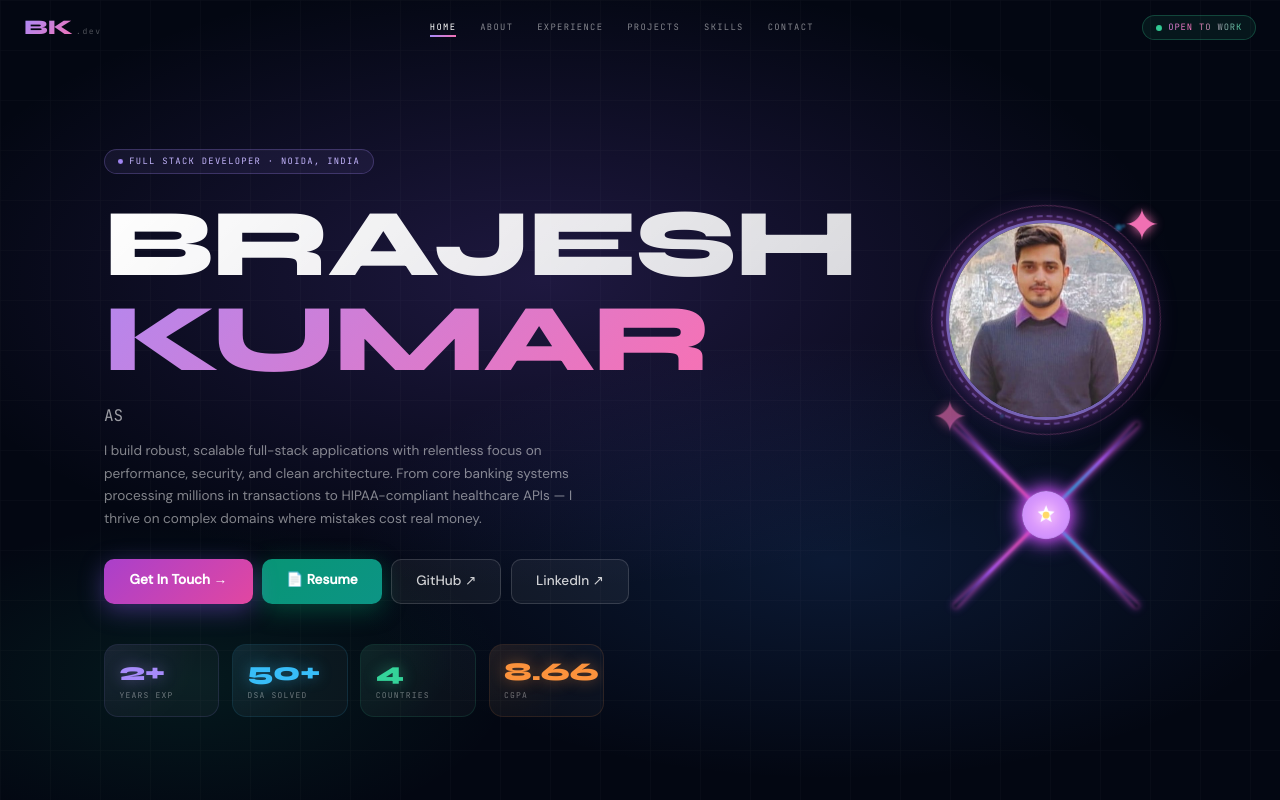
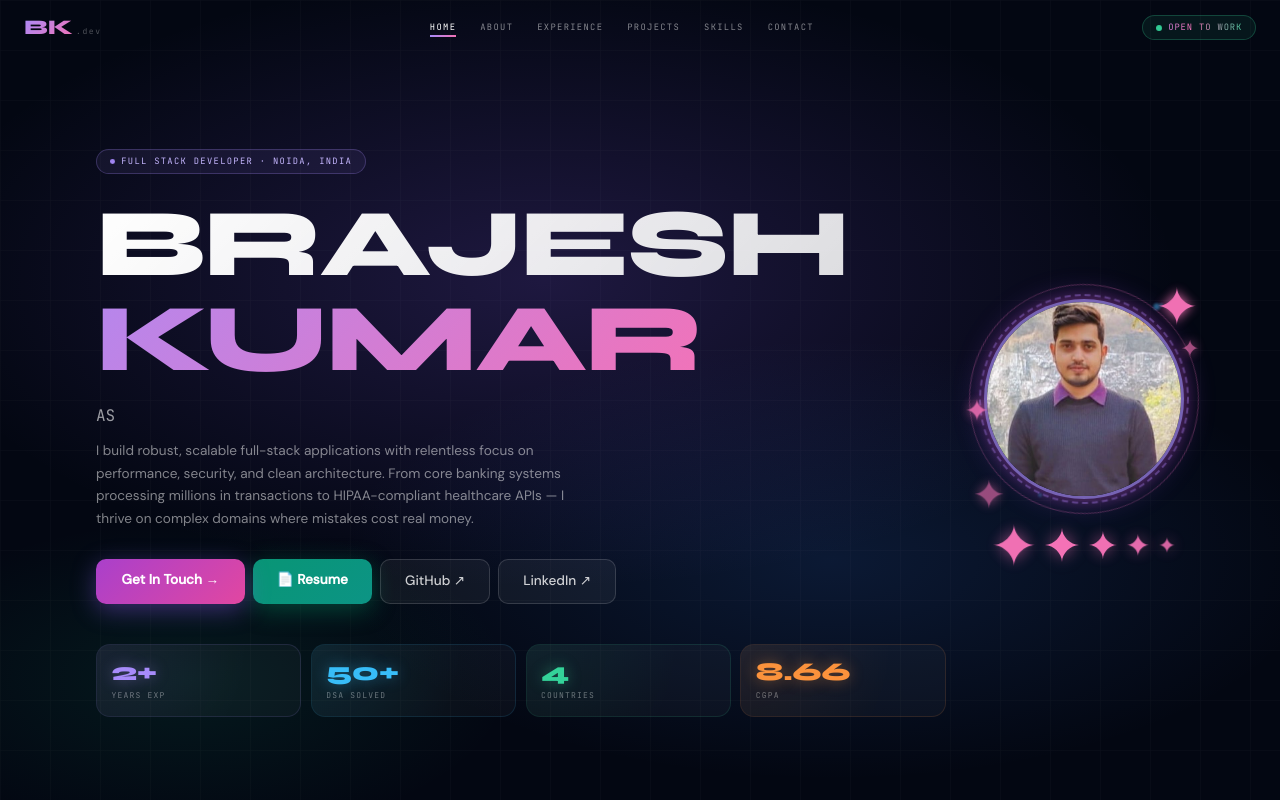
Before and after one commit to OUT6578/BrijeshKumarPortfolio, a React (Vite) app: page / in a window 1280 px wide. Shown: the top 800 px of the page. Built offline with nearby package versions, Linux system fonts and the light colour scheme.

Commit message:
Changes By Desvesh

```diff
--- a/src/App.tsx
+++ b/src/App.tsx
@@ -1256,16 +1256,52 @@ const GlobalStyles = () => (
       animation: particleDrift 8s linear infinite;
     }
 
+    /* Flower Decoration Styles */
+    .flower-item {
+      position: relative;
+      animation: pulse 3s ease-in-out infinite;
+      filter: drop-shadow(0 0 8px rgba(244, 114, 182, 0.6));
+    }
+
     @media (max-width: 1024px) {
-      .hero-grid { grid-template-columns: 1fr !important; text-align: center; gap: 1.5rem !important; }
-      .hero-image-container { margin: 0 auto; }
-      .x-lines-wrapper { margin: -30px auto 0 auto; }
+      .hero-grid { grid-template-columns: 1fr !important; text-align: center; gap: 2rem !important; }
+      .hero-image-container { margin: 0 auto; order: -1; }
+      .flower-decoration-container { margin-top: 15px !important; }
     }
     @media (max-width: 768px) {
-      .photo-frame { width: 160px; height: 160px; }
-      .x-lines-wrapper { width: 220px; height: 220px; margin: -25px auto 0 auto; }
-      .center-element { width: 40px; height: 40px; }
-      .flower-svg-icon { width: 24px; height: 24px; }
+      .photo-frame { width: 160px !important; height: 160px !important; }
+      .hero-grid { gap: 1.5rem !important; padding: 2rem 1rem !important; grid-template-columns: 1fr !important; }
+      .nav-links-desktop { display: none !important; }
+      section { padding: 3rem 1rem !important; }
+      h1 { font-size: clamp(1.8rem, 7vw, 5rem) !important; }
+      h2 { font-size: clamp(1.2rem, 5vw, 2rem) !important; }
+      h3 { font-size: clamp(1rem, 4vw, 1.5rem) !important; }
+      .mono { font-size: 0.6rem !important; }
+    }
+    @media (max-width: 640px) {
+      .photo-frame { width: 140px !important; height: 140px !important; }
+      .hero-grid { padding: 1.5rem 0.75rem !important; gap: 1.2rem !important; }
+      section { padding: 2.5rem 0.75rem !important; }
+      h1 { font-size: clamp(1.5rem, 6vw, 4rem) !important; word-break: break-word; }
+      h2 { font-size: clamp(1rem, 4vw, 1.5rem) !important; }
+      .syne { font-size: clamp(1rem, 3vw, 1.5rem) !important; }
+      .mono { font-size: 0.55rem !important; }
+      .text-shimmer { font-size: 0.9rem !important; }
+      [style*="display: grid"] { gap: 0.75rem !important; }
+      [style*="display: flex"] { gap: 0.5rem !important; }
+      .reveal, .reveal-l, .reveal-r { animation: none !important; opacity: 1 !important; transform: none !important; }
+    }
+    @media (max-width: 480px) {
+      .photo-frame { width: 120px !important; height: 120px !important; }
+      .hero-grid { padding: 1rem 0.5rem !important; }
+      section { padding: 2rem 0.5rem !important; }
+      h1 { font-size: clamp(1.3rem, 5vw, 3rem) !important; }
+      h2 { font-size: clamp(0.9rem, 3vw, 1.2rem) !important; }
+      h3 { font-size: clamp(0.85rem, 3vw, 1rem) !important; }
+      .mono { font-size: 0.5rem !important; }
+      a, button { font-size: 0.7rem !important; padding: 0.5rem 0.75rem !important; }
+      [style*="maxWidth"] { max-width: 100% !important; }
+      p { font-size: 0.8rem !important; }
     }
   `}</style>
 );
@@ -1601,16 +1637,34 @@ const ImageFrame = () => (
         }}
       />
     </div>
-    <div className="deco-flower" style={{ top: -12, right: -12, position: "absolute" }}>
-      <svg viewBox="0 0 100 100" width="32" height="32">
-        <path d="M50 0 C 50 25 75 50 100 50 C 75 50 50 75 50 100 C 50 75 25 50 0 50 C 25 50 50 25 50 0" fill="#f472b6" />
-      </svg>
-    </div>
-    <div className="deco-flower" style={{ bottom: -12, left: -12, position: "absolute", animationDelay: "1.5s", opacity: 0.4 }}>
-      <svg viewBox="0 0 100 100" width="32" height="32">
-        <path d="M50 0 C 50 25 75 50 100 50 C 75 50 50 75 50 100 C 50 75 25 50 0 50 C 25 50 50 25 50 0" fill="#f472b6" />
-      </svg>
-    </div>
+    {/* Flower Border Design */}
+    {[
+      { top: -12, right: -12, size: 38, delay: "0s", op: 0.8 },
+      { bottom: -10, left: -10, size: 30, delay: "1.5s", op: 0.6 },
+      { top: "50%", left: -18, size: 22, delay: "0.8s", op: 0.5 },
+      { top: "20%", right: -15, size: 18, delay: "2.1s", op: 0.4 },
+    ].map((f, i) => (
+      <div
+        key={i}
+        className="deco-flower"
+        style={{
+          position: "absolute",
+          top: f.top,
+          right: f.right,
+          bottom: f.bottom,
+          left: f.left,
+          width: f.size,
+          height: f.size,
+          opacity: f.op,
+          animationDelay: f.delay,
+          transform: f.top === "50%" ? "translateY(-50%)" : "none"
+        }}
+      >
+        <svg viewBox="0 0 100 100" width={f.size} height={f.size}>
+          <path d="M50 0 C 50 25 75 50 100 50 C 75 50 50 75 50 100 C 50 75 25 50 0 50 C 25 50 50 25 50 0" fill="#f472b6" />
+        </svg>
+      </div>
+    ))}
     {PARTICLE_POSITIONS.map((p, i) => (
       <div
         key={i}
@@ -1628,16 +1682,15 @@ const ImageFrame = () => (
   </div>
 );
 
-const DecorativeXLines = () => (
-  <div className="x-lines-wrapper">
-    <div className="x-line x-line-right" />
-    <div className="x-line x-line-left" />
-    <div className="center-element">
-      <svg className="flower-svg-icon" viewBox="0 0 100 100" fill="white">
-        <path d="M50 15 L58 35 L80 38 L64 52 L70 75 L50 63 L30 75 L36 52 L20 38 L42 35 L50 15Z" />
-        <circle cx="50" cy="50" r="12" fill="#ffd966" />
-      </svg>
-    </div>
+const FlowerDecoration = () => (
+  <div className="flower-decoration-container" style={{ display: "flex", gap: "10px", alignItems: "center", justifyContent: "center", marginTop: "25px", zIndex: 10, position: "relative" }}>
+    {[42, 34, 28, 22, 16].map((size, i) => (
+      <div key={i} className="flower-item" style={{ width: size, height: size, animationDelay: `${i * 0.2}s` }}>
+        <svg viewBox="0 0 100 100" width={size} height={size}>
+          <path d="M50 0 C 50 25 75 50 100 50 C 75 50 50 75 50 100 C 50 75 25 50 0 50 C 25 50 50 25 50 0" fill="#f472b6" />
+        </svg>
+      </div>
+    ))}
   </div>
 );
 
@@ -1663,8 +1716,8 @@ function Hero() {
       <div style={{ position: "absolute", inset: 0, opacity: .03, backgroundImage: "linear-gradient(rgba(255,255,255,.6) 1px,transparent 1px),linear-gradient(90deg,rgba(255,255,255,.6) 1px,transparent 1px)", backgroundSize: "50px 50px" }} />
 
       <div style={{
-        position: "relative", zIndex: 5, maxWidth: "70rem", margin: "0 auto", padding: "2rem 1.5rem", width: "100%",
-        display: "grid", gridTemplateColumns: "1fr auto", gap: "2.5rem", alignItems: "center"
+        position: "relative", zIndex: 5, maxWidth: "70rem", margin: "0 auto", padding: "2rem 1rem", width: "100%",
+        display: "grid", gridTemplateColumns: "1fr auto", gap: "clamp(1rem, 3vw, 2.5rem)", alignItems: "center"
       }} className="hero-grid">
         <div style={{ animation: "fadeUp .7s .3s cubic-bezier(.16,1,.3,1) both" }}>
           <div style={{ display: "inline-flex", alignItems: "center", gap: ".4rem", padding: ".3rem 0.8rem", borderRadius: 99, background: "rgba(167,139,250,.08)", border: "1px solid rgba(167,139,250,.25)", marginBottom: "1.5rem", animation: "fadeUp .6s .2s cubic-bezier(.16,1,.3,1) both" }}>
@@ -1676,8 +1729,8 @@ function Hero() {
             {DATA.name.map((word, wi) => (
               <div key={wi} style={{ overflow: "visible", paddingBottom: "0.25rem" }}>
                 <h1 className="syne" style={{
-                  fontSize: "clamp(2.5rem,8vw,6rem)", fontWeight: 800, lineHeight: .95,
-                  letterSpacing: "-0.02em",
+                  fontSize: "clamp(1.8rem,8vw,6rem)", fontWeight: 800, lineHeight: .95,
+                  letterSpacing: "-0.02em", wordBreak: "break-word",
                   background: wi === 0
                     ? "linear-gradient(135deg,#fff 0%,rgba(255,255,255,.7) 100%)"
                     : "linear-gradient(135deg,#a78bfa,#f472b6,#38bdf8)",
@@ -1701,7 +1754,7 @@ function Hero() {
             {DATA.about}
           </p>
 
-          <div style={{ display: "flex", gap: ".6rem", flexWrap: "wrap", marginBottom: "2.5rem", animation: "fadeUp .7s 1.4s cubic-bezier(.16,1,.3,1) both" }}>
+          <div style={{ display: "flex", gap: "0.5rem", flexWrap: "wrap", marginBottom: "2.5rem", animation: "fadeUp .7s 1.4s cubic-bezier(.16,1,.3,1) both" }}>
             <a href={`mailto:${DATA.email}`} className="btn-ripple" style={{
               display: "inline-block", padding: ".7rem 1.6rem", borderRadius: 10,
               background: "linear-gradient(135deg,#7c3aed,#ec4899)",
@@ -1737,7 +1790,7 @@ function Hero() {
             ))}
           </div>
 
-          <div style={{ display: "grid", gridTemplateColumns: "repeat(auto-fit,minmax(110px,1fr))", gap: "0.8rem", maxWidth: 500, animation: "fadeUp .7s 1.6s cubic-bezier(.16,1,.3,1) both" }}>
+          <div style={{ display: "grid", gridTemplateColumns: "repeat(auto-fit,minmax(80px,1fr))", gap: "0.6rem", maxWidth: "100%", animation: "fadeUp .7s 1.6s cubic-bezier(.16,1,.3,1) both" }}>
             {DATA.stats.map((s, i) => {
               const [val, ref] = useCounter(s.value, s.value % 1 !== 0 ? 2 : 0);
               return (
@@ -1759,7 +1812,7 @@ function Hero() {
 
         <div style={{ animation: "scaleIn .8s .6s cubic-bezier(.16,1,.3,1) both", display: "flex", flexDirection: "column", alignItems: "center" }}>
           <ImageFrame />
-          <DecorativeXLines />
+          <FlowerDecoration />
         </div>
       </div>
     </section>
@@ -1769,11 +1822,11 @@ function Hero() {
 /* ── ABOUT ── */
 function About() {
   return (
-    <section id="about" style={{ padding: "3rem 1.5rem", background: "#030712", position: "relative" }}>
+    <section id="about" style={{ padding: "3rem 1rem", background: "#030712", position: "relative" }}>
       <div style={{ position: "absolute", inset: 0, background: "radial-gradient(ellipse 80% 60% at 50% 50%, rgba(139,92,246,.05), transparent)", pointerEvents: "none" }} />
       <div style={{ maxWidth: "70rem", margin: "0 auto", position: "relative", zIndex: 2 }}>
         <SH num="01 /" title="About Me" color="#a78bfa" />
-        <div style={{ display: "grid", gridTemplateColumns: "repeat(auto-fit,minmax(280px,1fr))", gap: "2rem", alignItems: "start" }}>
+        <div style={{ display: "grid", gridTemplateColumns: "repeat(auto-fit,minmax(250px,1fr))", gap: "2rem", alignItems: "start" }}>
           <div>
             <h3 className="reveal syne" style={{ fontSize: "clamp(1rem,3vw,1.5rem)", fontWeight: 700, lineHeight: 1.3, marginBottom: "1rem" }}>
               Turning complex domains into{" "}
@@ -1835,7 +1888,7 @@ function About() {
 function Experience() {
   const [open, setOpen] = useState(0);
   return (
-    <section id="experience" style={{ padding: "3rem 1.5rem", background: "#030712", position: "relative" }}>
+    <section id="experience" style={{ padding: "3rem 1rem", background: "#030712", position: "relative" }}>
       <div style={{ position: "absolute", inset: 0, background: "radial-gradient(ellipse 80% 60% at 50% 50%, rgba(56,189,248,.04), transparent)", pointerEvents: "none" }} />
       <div style={{ maxWidth: "70rem", margin: "0 auto", position: "relative", zIndex: 2 }}>
         <SH num="02 /" title="Experience" color="#38bdf8" />
@@ -1906,7 +1959,7 @@ function Experience() {
 /* ── PROJECTS ── */
 function Projects() {
   return (
-    <section id="projects" style={{ padding: "3rem 1.5rem", background: "#030712", position: "relative" }}>
+    <section id="projects" style={{ padding: "3rem 1rem", background: "#030712", position: "relative" }}>
       <div style={{ position: "absolute", inset: 0, background: "radial-gradient(ellipse 80% 60% at 50% 50%, rgba(52,211,153,.04), transparent)", pointerEvents: "none" }} />
       <div style={{ maxWidth: "70rem", margin: "0 auto", position: "relative", zIndex: 2 }}>
         <SH num="03 /" title="Selected Work" color="#34d399" />
@@ -1956,7 +2009,7 @@ function Skills() {
   const categories = Object.keys(DATA.skills);
 
   return (
-    <section id="skills" style={{ padding: "3rem 1.5rem", background: "#030712", position: "relative" }}>
+    <section id="skills" style={{ padding: "3rem 1rem", background: "#030712", position: "relative" }}>
       <div style={{ position: "absolute", inset: 0, background: "radial-gradient(ellipse 80% 60% at 50% 50%, rgba(251,146,60,.04), transparent)", pointerEvents: "none" }} />
       <div style={{ maxWidth: "70rem", margin: "0 auto", position: "relative", zIndex: 2 }}>
         <SH num="04 /" title="Technical Skills" color="#fb923c" />
@@ -2042,11 +2095,11 @@ function Contact() {
   const [copied, setCopied] = useState(false);
   const copy = () => { navigator.clipboard.writeText(DATA.email); setCopied(true); setTimeout(() => setCopied(false), 2000); };
   return (
-    <section id="contact" style={{ padding: "3rem 1.5rem 2.5rem", background: "#030712", position: "relative" }}>
+    <section id="contact" style={{ padding: "3rem 1rem 2.5rem", background: "#030712", position: "relative" }}>
       <div style={{ position: "absolute", inset: 0, background: "radial-gradient(ellipse 80% 60% at 50% 50%, rgba(244,114,182,.05), transparent)", pointerEvents: "none" }} />
       <div style={{ maxWidth: "70rem", margin: "0 auto", position: "relative", zIndex: 2 }}>
         <SH num="05 /" title="Let's Talk" color="#f472b6" />
-        <div style={{ display: "grid", gridTemplateColumns: "repeat(auto-fit,minmax(260px,1fr))", gap: "2.5rem", alignItems: "center" }}>
+        <div style={{ display: "grid", gridTemplateColumns: "repeat(auto-fit,minmax(260px,1fr))", gap: "clamp(1.5rem, 4vw, 2.5rem)", alignItems: "center" }}>
           <div>
             <h2 className="reveal syne" style={{ fontSize: "clamp(2rem,6vw,4rem)", fontWeight: 900, lineHeight: .95, letterSpacing: "-0.02em", marginBottom: "1rem" }}>
               Let's build<br />
```
